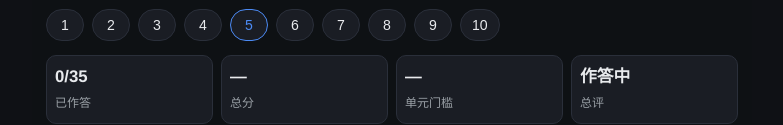
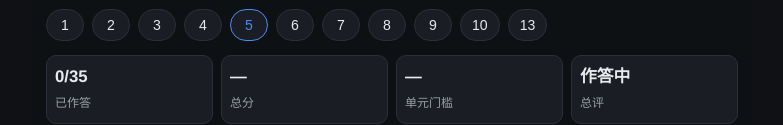
Before and after one commit to superorange20/Qsort, a plain HTML site: page mso-exam/index.html in a window 1280 px wide. Shown: the part 310-435 px from the top of the page, without its empty margins (248-1031 px from the left). Drawn offline with nearby package versions, Linux system fonts and the light colour scheme.

Commit message:
Register MSO practice paper 13 in exam site

```diff
--- a/mso-exam/index.html
+++ b/mso-exam/index.html
@@ -163,6 +163,7 @@
   <script src="./supabase-config.js"></script>
   <script src="./cloud-sync.js"></script>
   <script src="./papers-9-10.js"></script>
+  <script src="./paper-13.js"></script>
   <script>
     const STD = ["a) 1、2及3", "b) 1、2及4", "c) 2、3及4", "d) 1、3及4", "e) 以上皆是"];
     const STAGES = ["a) 1、2及3", "b) 2、3及4", "c) 1、3及4", "d) 1、2及5", "e) 3、4及5"];
@@ -526,6 +527,7 @@
       8: { name: "8", storage: "mso_exam_v8_orange", questions: PAPER8 },
       9: { name: "9", storage: "mso_exam_v9_orange", questions: PAPER9 },
       10: { name: "10", storage: "mso_exam_v10_orange", questions: PAPER10 },
+      13: { name: "13", storage: "mso_exam_v13_orange", questions: PAPER13 },
     };
 
     let paperId = Number(localStorage.getItem("mso_exam_active_paper") || "5");
```
